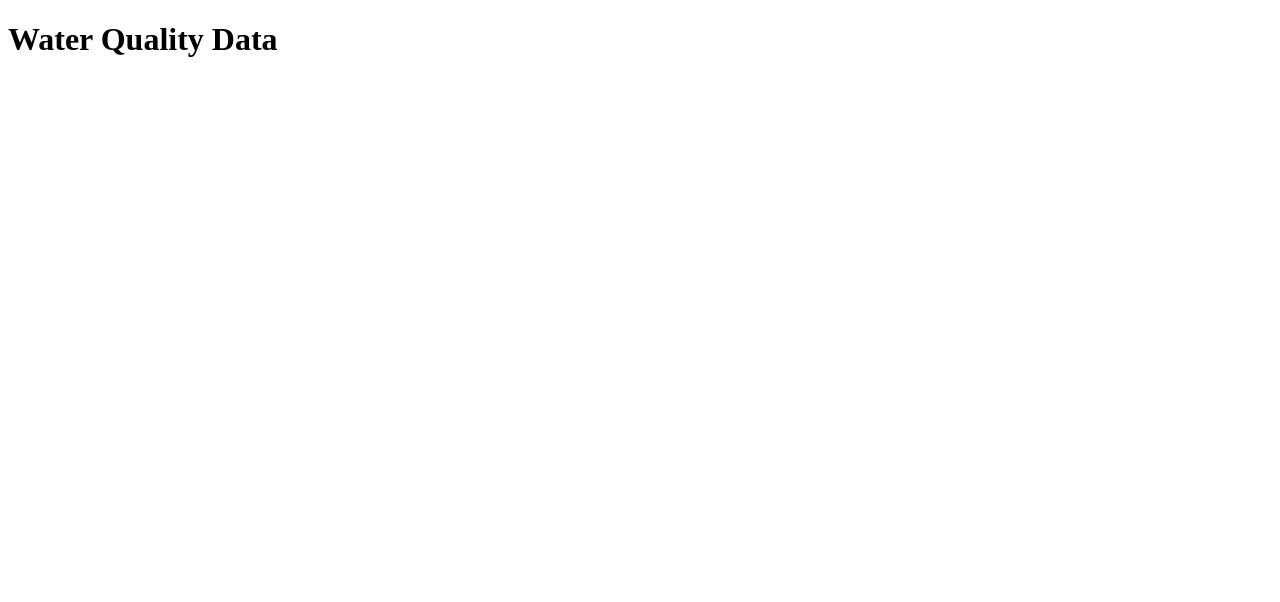
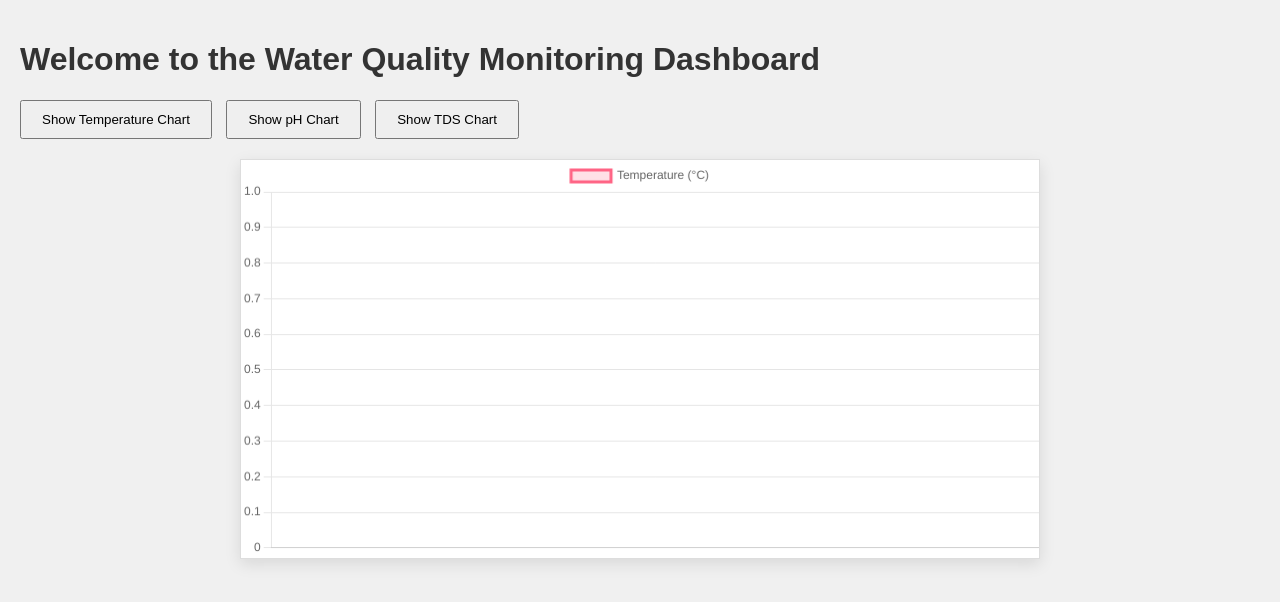
Before and after one commit to thaitri2005/Water-Monitoring-and-Real-Time-Data-Analysis, a website: page public/index.html in a window 1280 px wide. Drawn offline with nearby package versions, Linux system fonts and the light colour scheme; no server answers.

Commit message:
initial front end and graphs

```diff
--- /dev/null
+++ b/public/css/style.css
@@ -0,0 +1,30 @@
+body {
+    font-family: Arial, sans-serif;
+    padding: 20px;
+    margin: 0;
+    background-color: #f0f0f0;
+}
+
+h1 {
+    color: #333;
+}
+
+#chartContainer {
+    max-width: 800px;
+    margin: 20px auto;
+}
+
+.chart {
+    width: 100%; /* Make chart take the full width of its container */
+    height: 400px; /* Set a fixed height */
+    background-color: #fff;
+    border: 1px solid #ddd;
+    box-shadow: 0 5px 15px rgba(0,0,0,0.1);
+}
+
+/* Add some styles for buttons for better appearance */
+button {
+    padding: 10px 20px;
+    margin-right: 10px;
+    cursor: pointer;
+}
--- a/public/index.html
+++ b/public/index.html
@@ -2,23 +2,23 @@
 <html lang="en">
 <head>
     <meta charset="UTF-8">
-    <meta name="viewport" content="width=device-width, initial-scale=1.0">
-    <title>Water Quality Monitoring</title>
+    <title>Water Quality Monitoring Dashboard</title>
+    <link rel="stylesheet" href="css/style.css">
 </head>
 <body>
-    <h1>Water Quality Data</h1>
-    <div id="data"></div>
+    <div id="greeting">
+        <h1>Welcome to the Water Quality Monitoring Dashboard</h1>
+        <button id="showTempChart">Show Temperature Chart</button>
+        <button id="showPhChart">Show pH Chart</button>
+        <button id="showTdsChart">Show TDS Chart</button>
+    </div>
+    <div id="chartContainer">
+        <canvas id="tempChart" class="chart"></canvas>
+        <canvas id="phChart" class="chart" style="display:none;"></canvas>
+        <canvas id="tdsChart" class="chart" style="display:none;"></canvas>
+    </div>
+    <script src="https://cdn.jsdelivr.net/npm/chart.js"></script>
     <script src="/socket.io/socket.io.js"></script>
-    <script>
-        const socket = io();
-        socket.on('sensorData', function(data) {
-            document.getElementById('data').innerHTML = `
-                <p>Temperature: ${data.Temp} °C</p>
-                <p>pH: ${data.pH}</p>
-                <p>TDS: ${data.TDS} ppm</p>
-                <p>Time Recorded: ${data.TimeRecorded}</p>
-            `;
-        });
-    </script>
+    <script src="js/app.js"></script>
 </body>
 </html>
--- /dev/null
+++ b/public/js/app.js
@@ -0,0 +1,84 @@
+const socket = io();
+
+const tempCtx = document.getElementById('tempChart').getContext('2d');
+const phCtx = document.getElementById('phChart').getContext('2d');
+const tdsCtx = document.getElementById('tdsChart').getContext('2d');
+
+const tempChart = new Chart(tempCtx, {
+    type: 'line',
+    data: {
+        labels: [],
+        datasets: [{
+            label: 'Temperature (°C)',
+            backgroundColor: 'rgba(255, 99, 132, 0.2)',
+            borderColor: 'rgba(255, 99, 132, 1)',
+            data: [],
+        }]
+    },
+    options: {}
+});
+
+const phChart = new Chart(phCtx, {
+    type: 'line',
+    data: {
+        labels: [],
+        datasets: [{
+            label: 'pH Level',
+            backgroundColor: 'rgba(54, 162, 235, 0.2)',
+            borderColor: 'rgba(54, 162, 235, 1)',
+            data: [],
+        }]
+    },
+    options: {}
+});
+
+const tdsChart = new Chart(tdsCtx, {
+    type: 'line',
+    data: {
+        labels: [],
+        datasets: [{
+            label: 'TDS (ppm)',
+            backgroundColor: 'rgba(255, 206, 86, 0.2)',
+            borderColor: 'rgba(255, 206, 86, 1)',
+            data: [],
+        }]
+    },
+    options: {}
+});
+
+socket.on('sensorData', (data) => {
+    const time = new Date(data.TimeRecorded).toLocaleTimeString();
+    updateChart(tempChart, time, data.Temp);
+    updateChart(phChart, time, data.pH);
+    updateChart(tdsChart, time, data.TDS);
+});
+
+function updateChart(chart, label, data) {
+    chart.data.labels.push(label);
+    chart.data.datasets.forEach((dataset) => {
+        dataset.data.push(data);
+    });
+    chart.update();
+}
+
+// Existing app.js code remains unchanged until the socket.on('sensorData', (data) => { ... });
+
+// Add these lines at the end of the app.js file
+document.getElementById('showTempChart').addEventListener('click', function() {
+    showChart('tempChart');
+});
+
+document.getElementById('showPhChart').addEventListener('click', function() {
+    showChart('phChart');
+});
+
+document.getElementById('showTdsChart').addEventListener('click', function() {
+    showChart('tdsChart');
+});
+
+function showChart(chartId) {
+    document.querySelectorAll('.chart').forEach(function(chart) {
+        chart.style.display = 'none'; // Hide all charts
+    });
+    document.getElementById(chartId).style.display = 'block'; // Show the selected chart
+}
```
